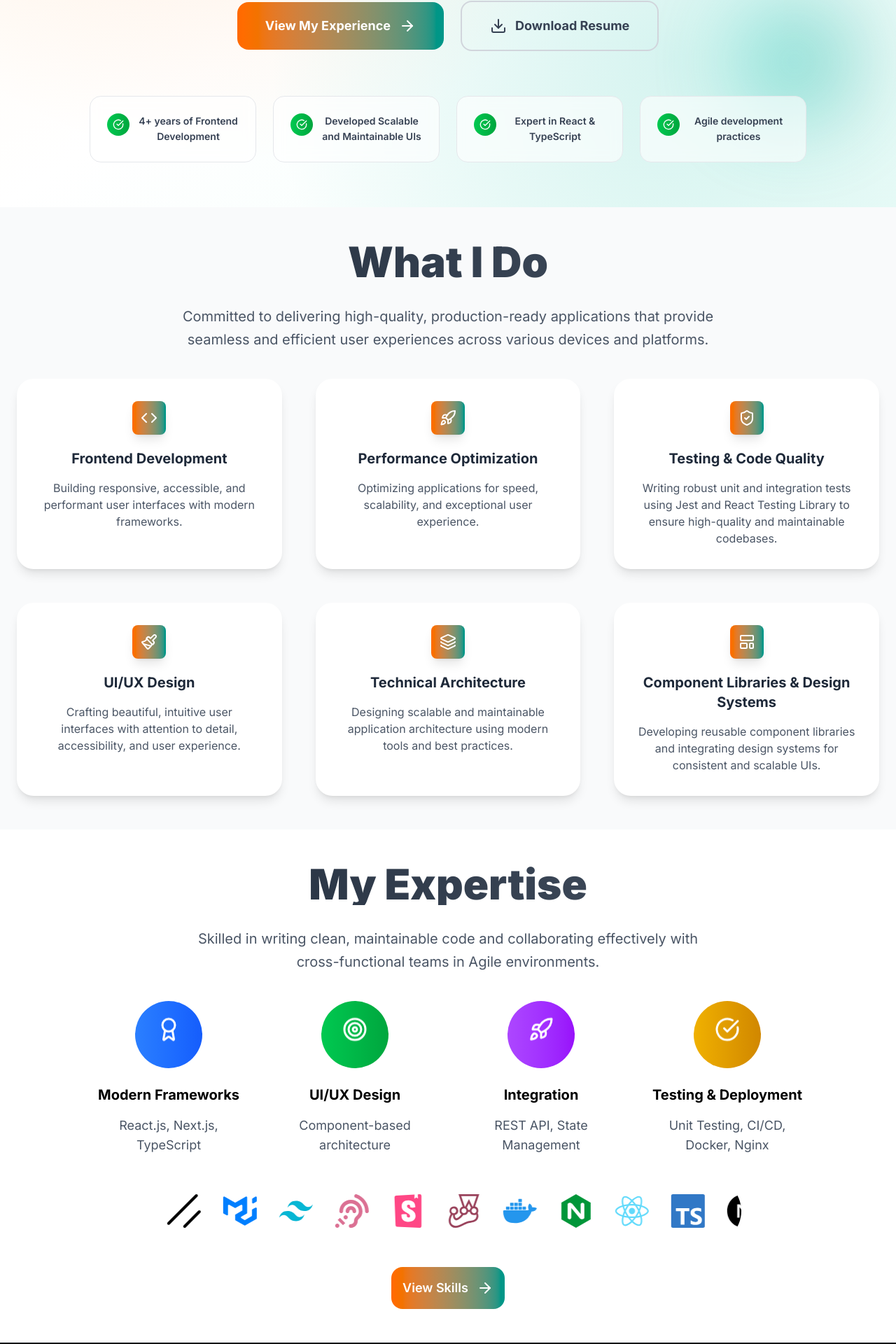
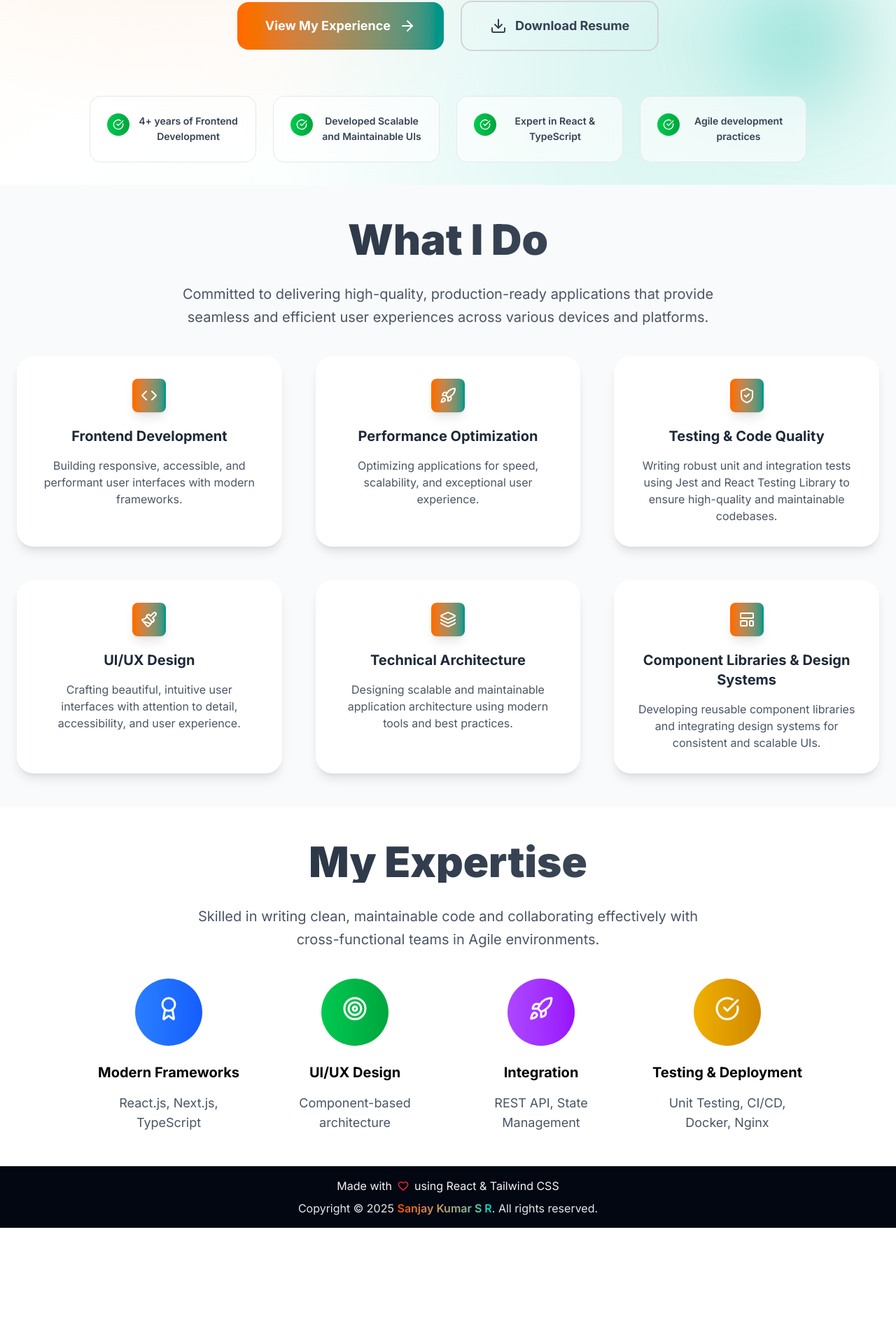
Before and after one commit to sanju1098/sk-portfolio, a React (Vite) app: page / in a window 1280 px wide. Shown: the part 557-2477 px from the top of the page at 70% size. After the commit the page ends 2311 px from the top, so only its background shows below. Built offline with nearby package versions, Linux system fonts and the light colour scheme.

Commit message:
Fix Loader

```diff
--- a/src/index.css
+++ b/src/index.css
@@ -135,25 +135,3 @@
       sans-serif;
   }
 }
-
-.scroll-track {
-  display: flex;
-  width: max-content; /* important for smooth scroll */
-  animation: scroll 15s linear infinite;
-}
-
-.scroll-track:hover {
-  animation-play-state: paused;
-  cursor: pointer;
-}
-
-@keyframes scroll {
-  0% {
-    transform: translateX(0);
-  }
-  100% {
-    transform: translateX(
-      -50%
-    ); /* scroll half of the total width (because we duplicated) */
-  }
-}
--- a/src/layout/Loader.tsx
+++ b/src/layout/Loader.tsx
@@ -21,7 +21,7 @@ const Loader = () => {
             Loading
           </h2>
           <p className="text-gray-600 dark:text-gray-400">
-            Please wait while we prepare your experience...
+            Please wait a moment...
           </p>
         </div>
 
--- a/src/pages/Index.tsx
+++ b/src/pages/Index.tsx
@@ -26,14 +26,14 @@ const Index: React.FC = React.memo(() => {
           className=" flex items-center justify-center relative overflow-hidden">
           {/* Enhanced Background */}
           <div className="absolute inset-0">
-            <div className="absolute inset-0 bg-gradient-to-br from-orange-50 via-white to-teal-50 dark:from-gray-900 dark:via-gray-900 dark:to-gray-800"></div>
-            <div className="absolute inset-0 bg-[radial-gradient(circle_at_25%_25%,rgba(251,146,60,0.15),transparent_50%)]"></div>
-            <div className="absolute inset-0 bg-[radial-gradient(circle_at_75%_75%,rgba(20,184,166,0.15),transparent_50%)]"></div>
+            <div className="absolute inset-0 bg-gradient-to-br from-orange-50 via-white to-teal-50 dark:from-gray-900 dark:via-gray-900 dark:to-gray-800" />
+            <div className="absolute inset-0 bg-[radial-gradient(circle_at_25%_25%,rgba(251,146,60,0.15),transparent_50%)]" />
+            <div className="absolute inset-0 bg-[radial-gradient(circle_at_75%_75%,rgba(20,184,166,0.15),transparent_50%)]" />
 
             {/* Animated Background Elements */}
-            <div className="absolute top-20 left-10 w-32 h-32 bg-gradient-to-r from-orange-400 to-orange-600 rounded-full blur-3xl opacity-20 animate-pulse"></div>
-            <div className="absolute bottom-32 right-16 w-40 h-40 bg-gradient-to-r from-teal-400 to-teal-600 rounded-full blur-3xl opacity-20 animate-pulse delay-1000"></div>
-            <div className="absolute top-1/3 right-20 w-24 h-24 bg-gradient-to-r from-purple-400 to-purple-600 rounded-full blur-2xl opacity-20 animate-pulse delay-500"></div>
+            <div className="absolute top-20 left-10 w-32 h-32 bg-gradient-to-r from-orange-400 to-orange-600 rounded-full blur-3xl opacity-20 animate-pulse" />
+            <div className="absolute bottom-32 right-16 w-40 h-40 bg-gradient-to-r from-teal-400 to-teal-600 rounded-full blur-3xl opacity-20 animate-pulse delay-1000" />
+            <div className="absolute top-1/3 right-20 w-24 h-24 bg-gradient-to-r from-purple-400 to-purple-600 rounded-full blur-2xl opacity-20 animate-pulse delay-500" />
           </div>
 
           <div className="container mx-auto px-6 text-center relative z-10">
@@ -52,7 +52,7 @@ const Index: React.FC = React.memo(() => {
                 </p>
 
                 <div className="flex flex-col md:flex-row items-center justify-center gap-3 mb-6">
-                  <div className="hidden md:block w-2 h-2 bg-orange-500 rounded-full"></div>
+                  <div className="hidden md:block w-2 h-2 bg-orange-500 rounded-full" />
                   <h2 className="text-xl md:text-2xl lg:text-3xl font-bold text-gray-700 dark:text-gray-300">
                     <Typewriter
                       options={{
@@ -67,7 +67,7 @@ const Index: React.FC = React.memo(() => {
                       }}
                     />
                   </h2>
-                  <div className="hidden md:block w-2 h-2 bg-orange-500 rounded-full"></div>
+                  <div className="hidden md:block w-2 h-2 bg-orange-500 rounded-full" />
                 </div>
 
                 {/* Status Badge */}
@@ -121,7 +121,7 @@ const Index: React.FC = React.memo(() => {
                   role="button"
                   to="/experience"
                   className="group relative px-10 py-5 bg-gradient-to-r from-orange-500 to-teal-600 text-white rounded-2xl font-bold text-lg hover:shadow-2xl transform hover:-translate-y-1 transition-all duration-300 flex items-center gap-3 overflow-hidden">
-                  <div className="absolute inset-0 bg-gradient-to-r from-orange-600 to-teal-700 opacity-0 group-hover:opacity-100 transition-opacity duration-300"></div>
+                  <div className="absolute inset-0 bg-gradient-to-r from-orange-600 to-teal-700 opacity-0 group-hover:opacity-100 transition-opacity duration-300" />
                   <span className="relative z-10">View My Experience</span>
                   <ArrowRight
                     size={24}
@@ -141,7 +141,7 @@ const Index: React.FC = React.memo(() => {
               </div>
 
               {/* Enhanced Achievements Grid */}
-              <div className="grid md:grid-cols-2 lg:grid-cols-4 gap-6 mb-16 animate-fade-in">
+              <div className="grid md:grid-cols-2 lg:grid-cols-4 gap-6 mb-8 animate-fade-in">
                 {achievements.map((achievement, index) => (
                   <div
                     tabIndex={0}
@@ -184,7 +184,7 @@ const Index: React.FC = React.memo(() => {
                 <div
                   key={index}
                   className="relative group p-8 bg-white dark:bg-gray-900 rounded-3xl shadow-lg hover:shadow-2xl transition-all duration-300 overflow-hidden">
-                  <div className="absolute inset-0 pointer-events-none"></div>
+                  <div className="absolute inset-0 pointer-events-none" />
                   <div className="relative z-10 flex flex-col items-center text-center">
                     <div className="w-12 h-12 bg-gradient-to-r from-orange-500 to-teal-600 rounded-lg flex items-center justify-center mb-5 group-hover:scale-110 group-hover:rotate-6 transition-all duration-300 shadow-lg">
                       {service.icon}
@@ -280,37 +280,6 @@ const Index: React.FC = React.memo(() => {
                 </p>
               </div>
             </div>
-
-            <div className="flex justify-center items-center my-8">
-              <div
-                className="overflow-hidden lg:w-[68%] py-6 rounded-[100px]"
-                // bg-gradient-to-r from-orange-400/30 to-teal-400/10 dark:from-orange-400/20 dark:to-teal-400/20"
-              >
-                <div className="scroll-track">
-                  {[...scrollItems, ...scrollItems].map((IconComponent, i) => (
-                    <div
-                      key={i}
-                      className="flex items-center justify-center mx-4 flex-shrink-0 text-4xl">
-                      {IconComponent}
-                    </div>
-                  ))}
-                </div>
-              </div>
-            </div>
-
-            <div className="text-center">
-              <Link
-                role="button"
-                to="/skills"
-                className="group inline-flex items-center gap-3 p-4
-                bg-gradient-to-r from-orange-500 to-teal-600 text-white rounded-2xl font-semibold text-lg hover:shadow-2xl transform hover:-translate-y-1 transition-all duration-300">
-                <span>View Skills</span>
-                <ArrowRight
-                  size={24}
-                  className="relative z-10 transition-transform duration-300 group-hover:translate-x-4"
-                />
-              </Link>
-            </div>
           </div>
         </section>
       </div>
```
Also changed, not shown: 1 other file (tests, documents, lock files or other folders).
